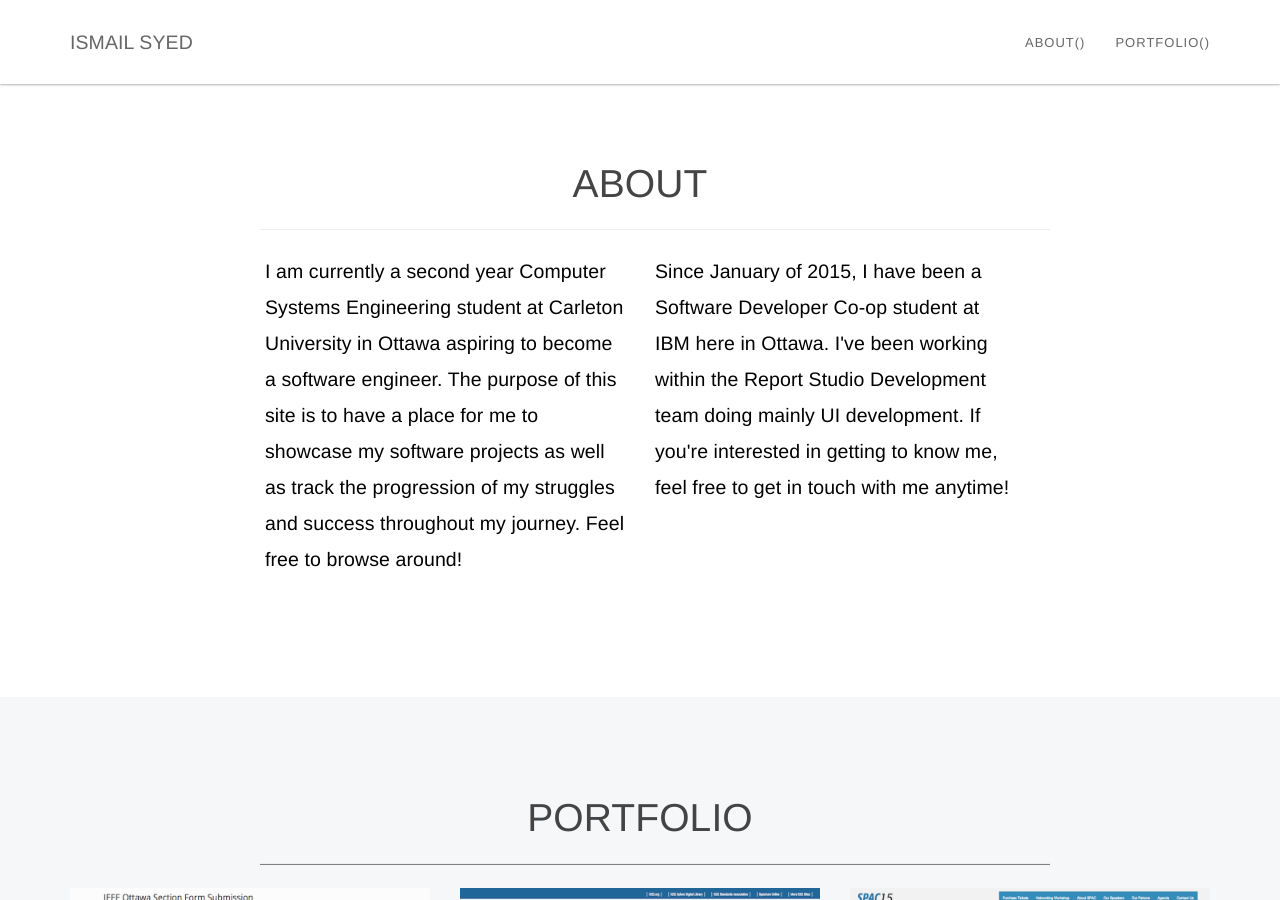
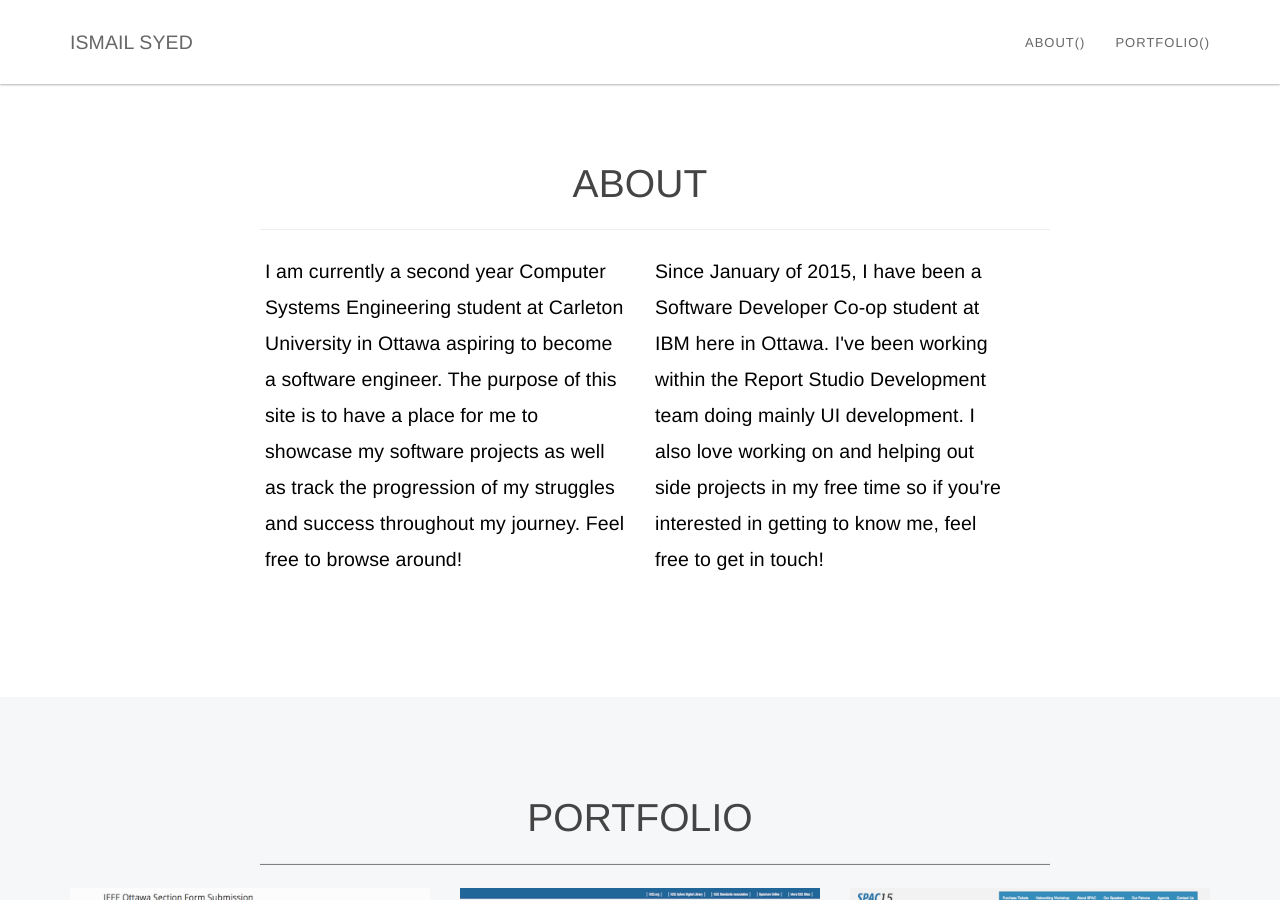
Before and after one commit to ismail-syed/ismail-syed.github.io, a Jekyll site: the page built from index.html, in a window 1280 px wide and 900 px high, scrolled down 669 px. Built offline with Jekyll 4.4.1, drawn with Linux system fonts in a browser that asks for light colours.

Commit message:
Update about.html

```diff
--- a/_includes/about.html
+++ b/_includes/about.html
@@ -12,7 +12,7 @@
                     <p>I am currently a second year Computer Systems Engineering student at Carleton University in Ottawa aspiring to become a software engineer. The purpose of this site is to have a place for me to showcase my software projects as well as track the progression of my struggles and success throughout my journey. Feel free to browse around! </p>
                 </div>
                 <div class="col-lg-4">
-                    <p>Since January of 2015, I have been a Software Developer Co-op student at IBM here in Ottawa. I've been working within the Report Studio Development team doing mainly UI development. If you're interested in getting to know me, feel free to get in touch with me anytime!
+                    <p>Since January of 2015, I have been a Software Developer Co-op student at IBM here in Ottawa. I've been working within the Report Studio Development team doing mainly UI development. I also love working on and helping out side projects in my free time so if you're interested in getting to know me, feel free to get in touch!
                     </p>
                 </div>
 
```
